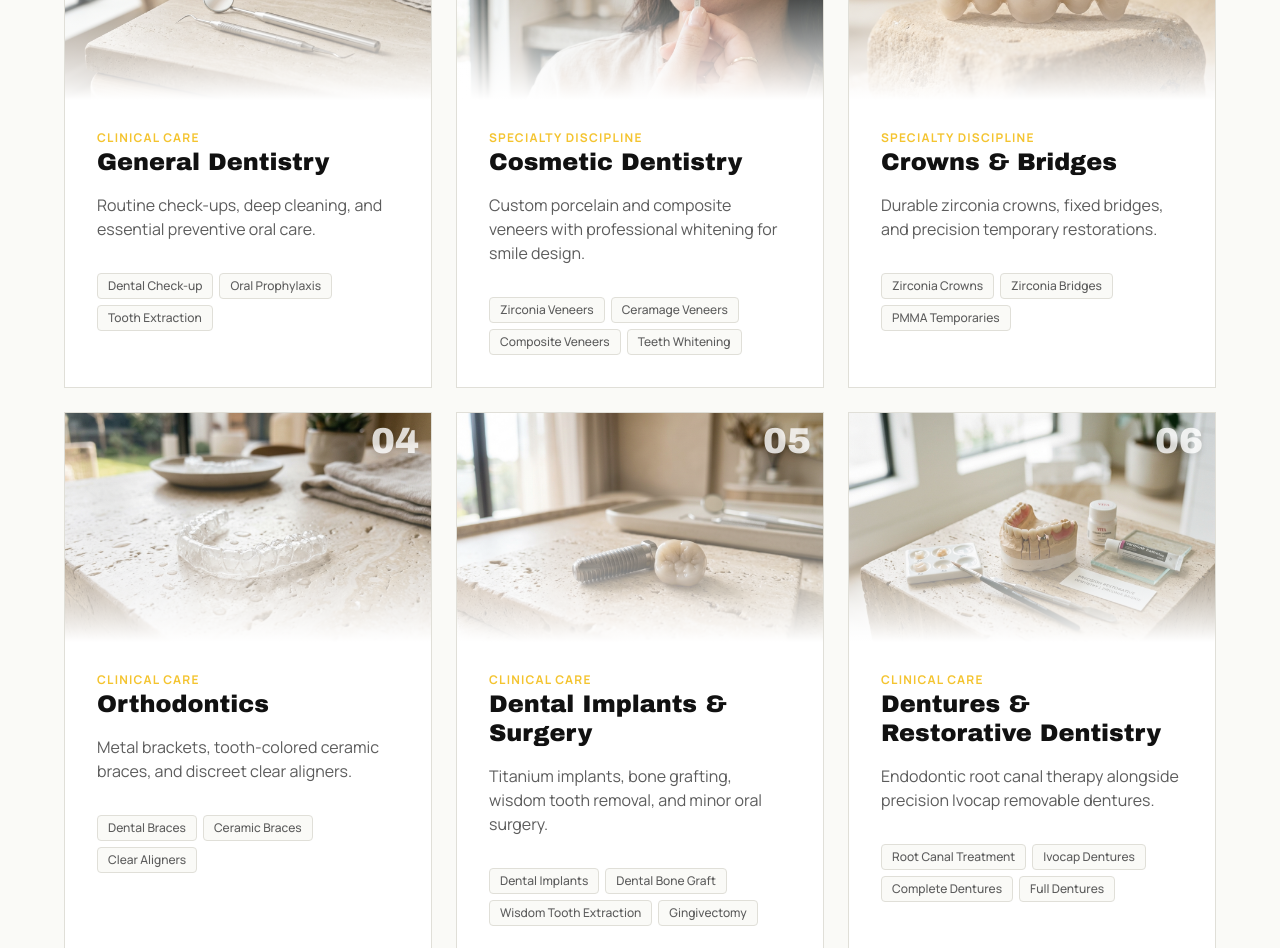
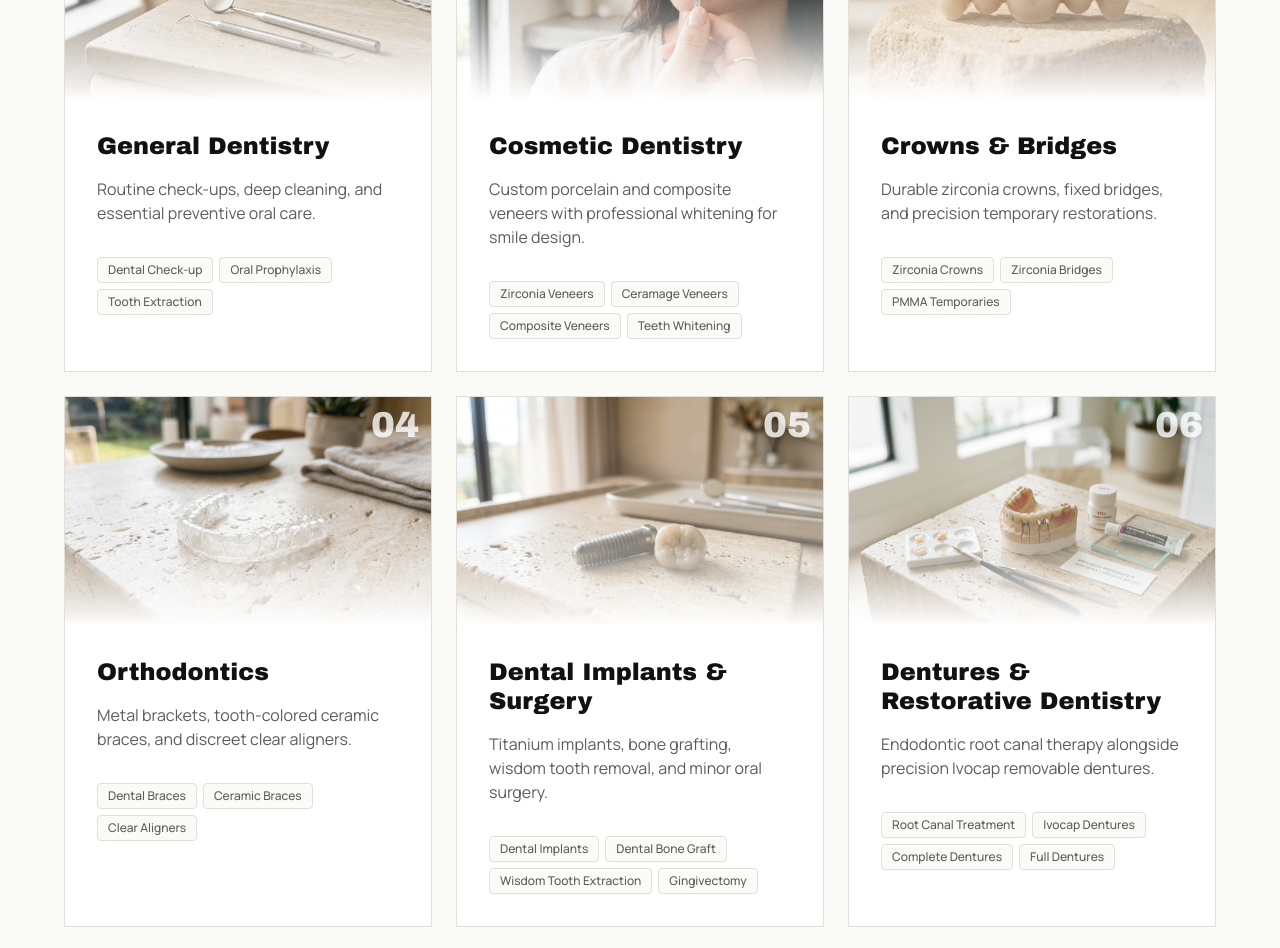
Before and after one commit to luisantonioj/kave-dental-clinic, a Next.js app: page / in a window 1280 px wide. Shown: the part 1420-2368 px from the top of the page. Built offline with nearby package versions, Linux system fonts and the light colour scheme; a web font is replaced by a local one.

Commit message:
style(services): remove clinical care and specialty discipline labels

```diff
--- a/src/components/sections/FeaturedServices.tsx
+++ b/src/components/sections/FeaturedServices.tsx
@@ -87,14 +87,7 @@ export function CategoryPillarCard({ category }: CategoryCardProps) {
 
         <div className="flex flex-1 flex-col justify-between p-card-y">
           <div>
-            <div className="flex items-center gap-2">
-              <p className="text-label font-bold uppercase tracking-label text-action">
-                {category.isSpecialty
-                  ? "Specialty Discipline"
-                  : "Clinical Care"}
-              </p>
-            </div>
-            <h3 className="mt-1 font-display text-card font-bold text-text transition-colors group-hover:text-action">
+            <h3 className="font-display text-card font-bold text-text transition-colors group-hover:text-action">
               {category.name}
             </h3>
             <p className="mt-cluster text-body text-text-muted">
--- a/src/components/sections/ServicesCatalog.tsx
+++ b/src/components/sections/ServicesCatalog.tsx
@@ -87,10 +87,7 @@ function CategorySection({ category }: CategorySectionProps) {
             </span>
             <div className="absolute bottom-3 left-4 right-4">
               <span className="inline-block rounded-full bg-surface-raised/90 px-3 py-1 text-xs font-semibold text-action backdrop-blur-sm shadow-sm">
-                {category.isSpecialty
-                  ? "Specialty Discipline"
-                  : "Clinical Care"}{" "}
-                • {category.procedures.length} procedures
+                {category.procedures.length} procedures
               </span>
             </div>
           </div>
--- a/src/content/services.ts
+++ b/src/content/services.ts
@@ -328,7 +328,7 @@ export const SERVICE_CATEGORIES: readonly ServiceCategoryRecord[] = [
           "Targeted minor oral surgical procedures for hard and soft tissues.",
         consultationNote:
           "Pre-op evaluation and personalized post-op recovery care are reviewed.",
-        tags: ["Oral Surgery", "Clinical Care"],
+        tags: ["Oral Surgery", "Minor Surgery"],
       },
     ],
   },
```
